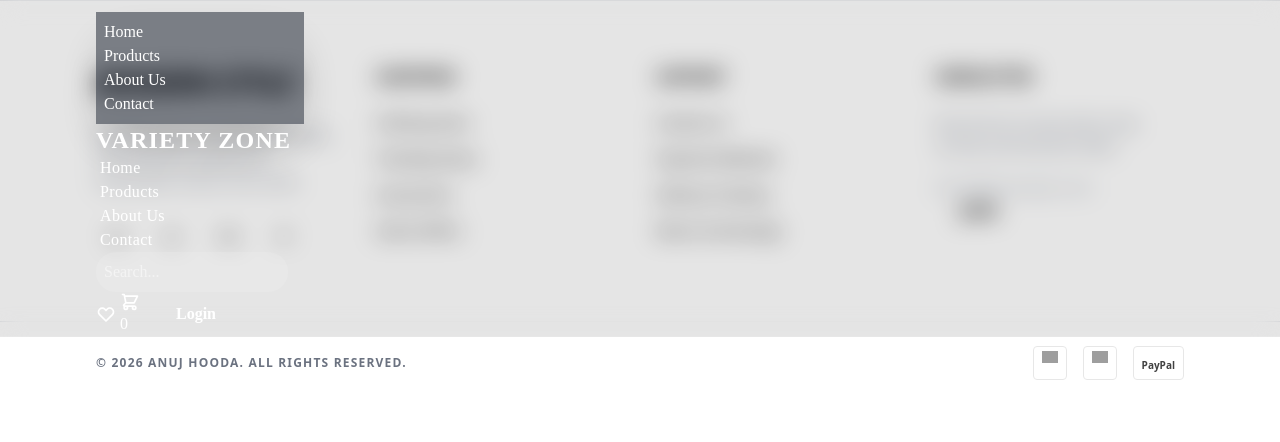
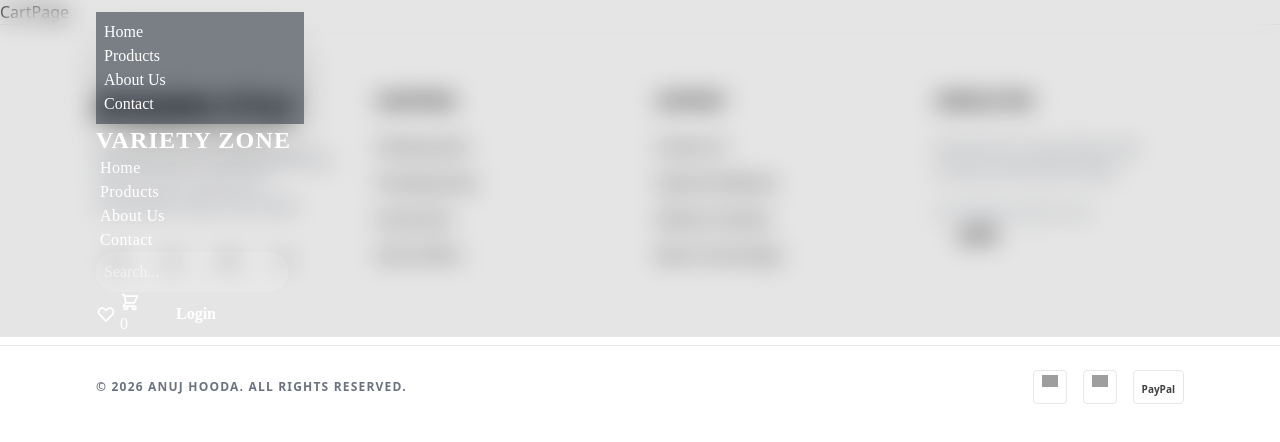
Before and after one commit to AnujHub03/Shopping-Website, a React (Vite) app: page /CartPage in a window 1280 px wide. Shown: the top 442 px of the page. Built offline with nearby package versions, Linux system fonts and the light colour scheme; grey boxes are pictures that could not be loaded; a web font is replaced by a local one.

Commit message:
Feat: adding cart page

```diff
--- a/src/App.jsx
+++ b/src/App.jsx
@@ -11,6 +11,7 @@ import Products from './Pages/Products'
 import AboutUs from './Pages/AboutUs'
 import Contact from './Pages/Contact'
 import LoginPage from './LoginPage'
+import CartPage from './CartPage'
 
 
 
@@ -26,6 +27,7 @@ function App() {
       <Route path='/About' element={<AboutUs/>}></Route>
       <Route path='/Contact' element={<Contact/>}></Route>
       <Route path='/LoginPage' element={<LoginPage/>}></Route>
+      <Route path='/CartPage' element={<CartPage/>}></Route>
      </Routes>
      <Footer/>
     </>
--- /dev/null
+++ b/src/CartPage.jsx
@@ -0,0 +1,9 @@
+import React from 'react'
+
+const CartPage = () => {
+  return (
+    <div>CartPage</div>
+  )
+}
+
+export default CartPage
```
